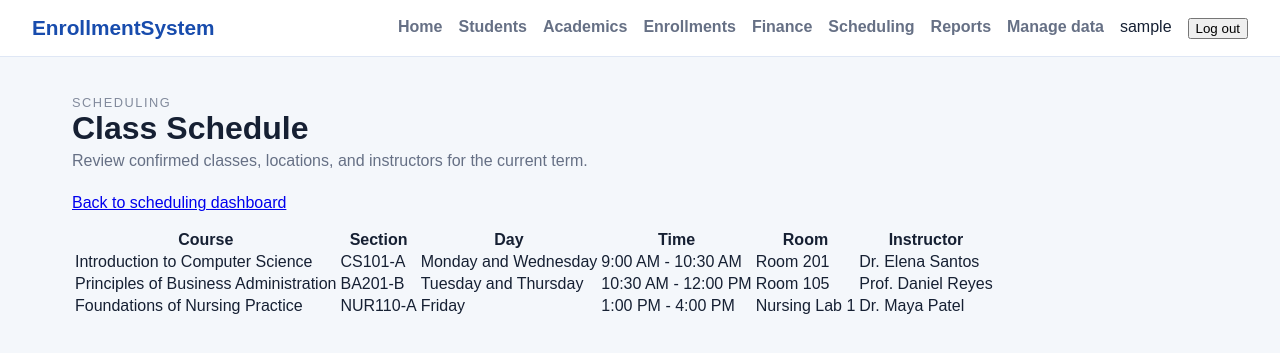
After one commit to ArbitErDL001/EnrollmentSystem, a Django app: page /scheduling/classes/ in a window 1280 px wide. The commit adds this page. Shown: the top 353 px of the page. Run offline with Django 5.2, Linux system fonts and the light colour scheme; the visitor is signed in with stand-in values (Sample User, id 1).

Commit message:
Scheduling html

```diff
--- a/scheduling/urls.py
+++ b/scheduling/urls.py
@@ -4,4 +4,6 @@ from . import views
 
 urlpatterns = [
     path('', views.index, name='scheduling_home'),
+    path('classes/', views.classes, name='scheduling_classes'),
+    path('rooms/', views.rooms, name='scheduling_rooms'),
 ]
--- a/scheduling/views.py
+++ b/scheduling/views.py
@@ -7,9 +7,74 @@ def index(request):
     return render(request, 'scheduling/dashboard.html', {
         'title': 'Scheduling Dashboard',
         'module_name': 'Scheduling',
+        'classes_url': 'scheduling_classes',
+        'rooms_url': 'scheduling_rooms',
         'cards': [
             {'title': 'Classes Scheduled', 'value': '128', 'description': 'Confirmed class offerings'},
             {'title': 'Room Utilization', 'value': '83%', 'description': 'Average room occupancy'},
             {'title': 'Schedule Conflicts', 'value': '4', 'description': 'Needs review'},
         ]
     })
+
+
+@login_required
+def classes(request):
+    return render(request, 'scheduling/classes.html', {
+        'title': 'Class Schedule',
+        'classes': [
+            {
+                'course': 'Introduction to Computer Science',
+                'section': 'CS101-A',
+                'day': 'Monday and Wednesday',
+                'time': '9:00 AM - 10:30 AM',
+                'room': 'Room 201',
+                'instructor': 'Dr. Elena Santos',
+            },
+            {
+                'course': 'Principles of Business Administration',
+                'section': 'BA201-B',
+                'day': 'Tuesday and Thursday',
+                'time': '10:30 AM - 12:00 PM',
+                'room': 'Room 105',
+                'instructor': 'Prof. Daniel Reyes',
+            },
+            {
+                'course': 'Foundations of Nursing Practice',
+                'section': 'NUR110-A',
+                'day': 'Friday',
+                'time': '1:00 PM - 4:00 PM',
+                'room': 'Nursing Lab 1',
+                'instructor': 'Dr. Maya Patel',
+            },
+        ],
+    })
+
+
+@login_required
+def rooms(request):
+    return render(request, 'scheduling/rooms.html', {
+        'title': 'Room Availability',
+        'rooms': [
+            {
+                'room': 'Room 105',
+                'building': 'Main Building',
+                'capacity': 40,
+                'availability': 'Available',
+                'next_booking': 'Tuesday, 10:30 AM',
+            },
+            {
+                'room': 'Room 201',
+                'building': 'Science Building',
+                'capacity': 35,
+                'availability': 'In use',
+                'next_booking': 'Monday, 9:00 AM',
+            },
+            {
+                'room': 'Nursing Lab 1',
+                'building': 'Health Sciences Building',
+                'capacity': 25,
+                'availability': 'Available',
+                'next_booking': 'Friday, 1:00 PM',
+            },
+        ],
+    })
--- /dev/null
+++ b/templates/scheduling/classes.html
@@ -0,0 +1,40 @@
+{% extends 'base.html' %}
+
+{% block content %}
+<section class="page-header">
+    <p class="eyebrow">Scheduling</p>
+    <h1>{{ title }}</h1>
+    <p>Review confirmed classes, locations, and instructors for the current term.</p>
+</section>
+
+<p><a href="{% url 'scheduling_home' %}">Back to scheduling dashboard</a></p>
+
+{% if classes %}
+<table>
+    <thead>
+        <tr>
+            <th>Course</th>
+            <th>Section</th>
+            <th>Day</th>
+            <th>Time</th>
+            <th>Room</th>
+            <th>Instructor</th>
+        </tr>
+    </thead>
+    <tbody>
+        {% for class in classes %}
+        <tr>
+            <td>{{ class.course }}</td>
+            <td>{{ class.section }}</td>
+            <td>{{ class.day }}</td>
+            <td>{{ class.time }}</td>
+            <td>{{ class.room }}</td>
+            <td>{{ class.instructor }}</td>
+        </tr>
+        {% endfor %}
+    </tbody>
+</table>
+{% else %}
+<p>No scheduled classes are currently available.</p>
+{% endif %}
+{% endblock %}
```
Also changed, not shown: templates/scheduling/dashboard.html (+8 -0 lines), templates/scheduling/rooms.html (added, +38 -0 lines).
